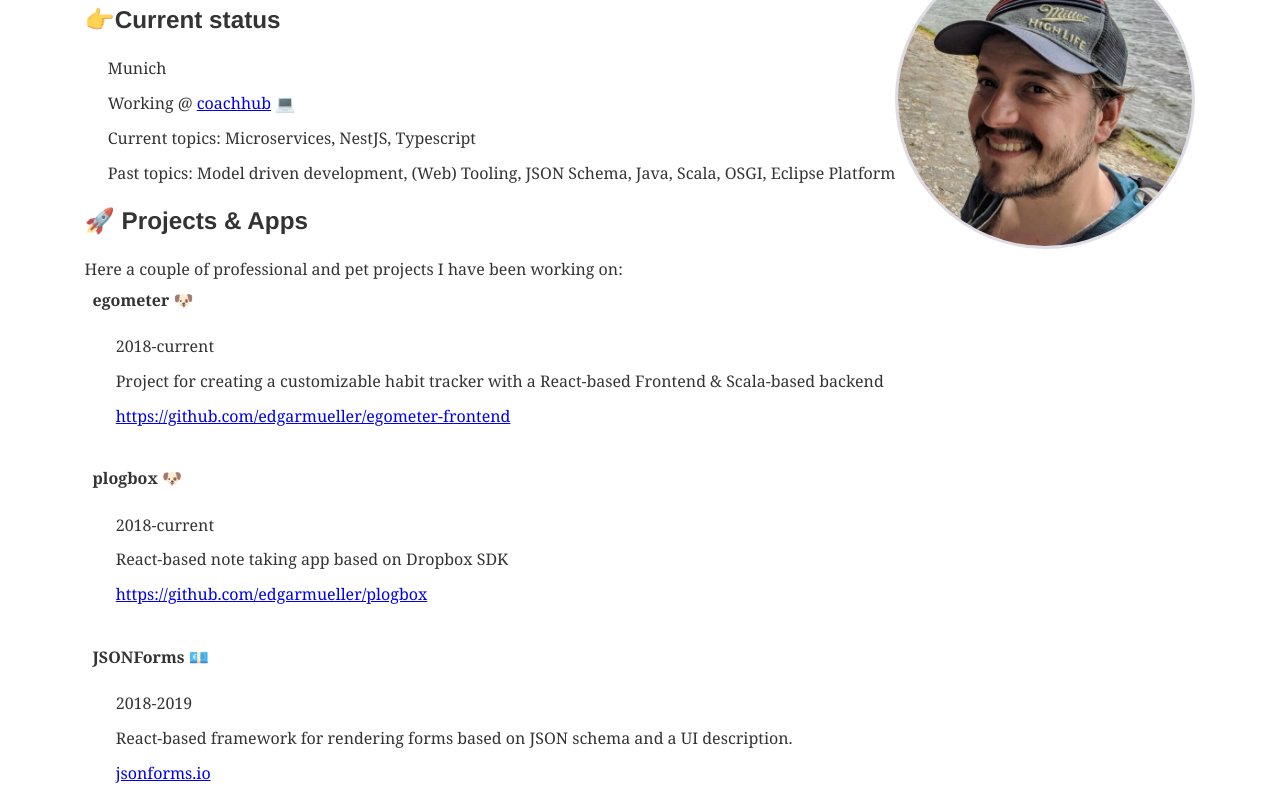
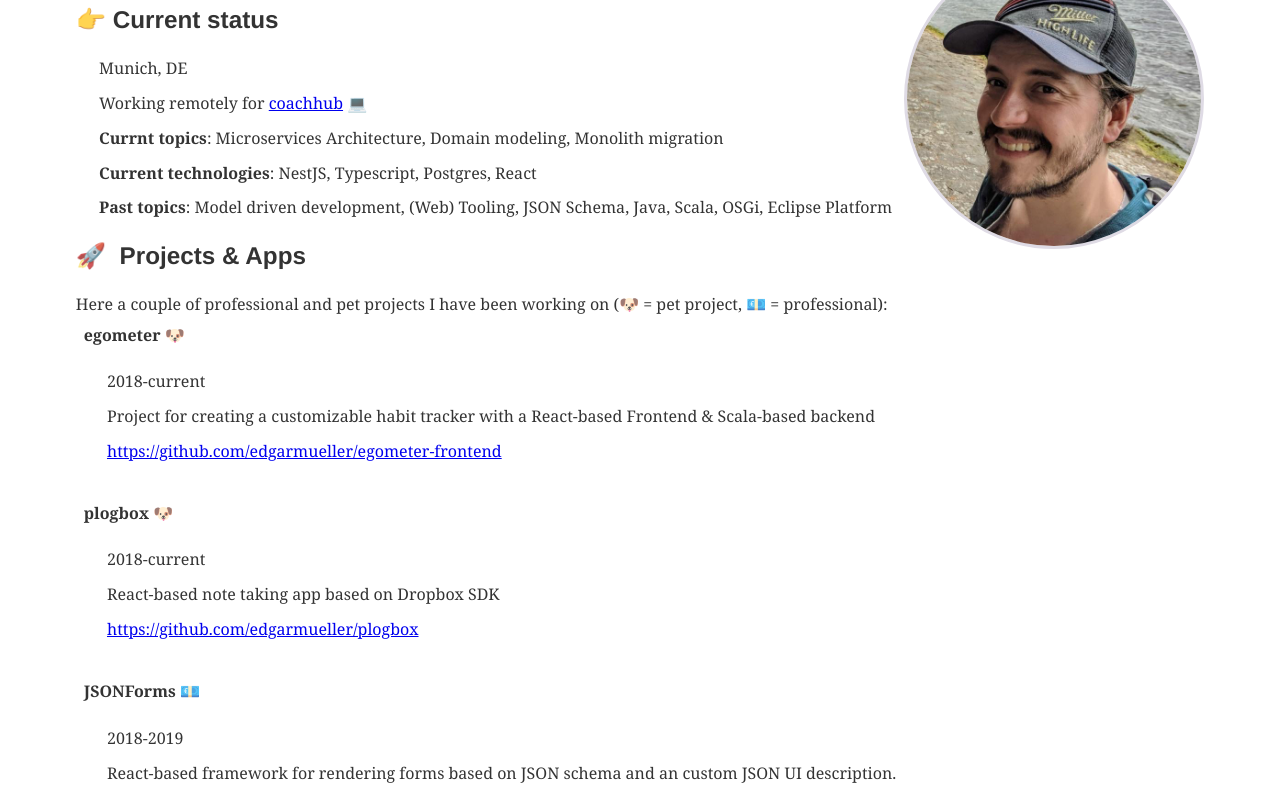
Before and after one commit to edgarmueller/about, a Gatsby site: page / in a window 1280 px wide. Shown: the part 67-857 px from the top of the page. Built offline with nearby package versions, Linux system fonts and the light colour scheme; Gatsby itself is replaced by a stand-in of ours; some packages are replaced by stand-ins of ours.

Commit message:
Update deps & general info

```diff
--- a/content/projects/jsonforms/index.md
+++ b/content/projects/jsonforms/index.md
@@ -6,4 +6,4 @@
 type: professional
 ---
 
-React-based framework for rendering forms based on JSON schema and a UI description.
+React-based framework for rendering forms based on JSON schema and an custom JSON UI description.
--- a/src/components/About.js
+++ b/src/components/About.js
@@ -4,12 +4,13 @@
 
 const About = () => (
   <div>
-    <h2><span role="img" aria-label="current status">👉</span>Current status</h2>
+    <h2><span role="img" aria-label="current status">👉&nbsp;</span>Current status</h2>
     <ul style={noListStyle}>
-      <li>Munich</li>
-      <li>Working @ <a href="https://coachhub.io">coachhub</a> <span role="img" aria-label="programming">💻</span></li>
-      <li>Current topics: Microservices, NestJS, Typescript</li>
-      <li>Past topics: Model driven development, (Web) Tooling, JSON Schema, Java, Scala, OSGI, Eclipse Platform</li>
+      <li>Munich, DE</li>
+      <li>Working remotely for <a href="https://coachhub.io">coachhub</a> <span role="img" aria-label="programming">💻</span></li>
+      <li><strong>Currnt topics</strong>: Microservices Architecture, Domain modeling, Monolith migration</li>
+      <li><strong>Current technologies</strong>: NestJS, Typescript, Postgres, React</li>
+      <li><strong>Past topics</strong>: Model driven development, (Web) Tooling, JSON Schema, Java, Scala, OSGi, Eclipse Platform</li>
     </ul>
   </div>
 );
--- a/src/components/Project.js
+++ b/src/components/Project.js
@@ -16,8 +16,8 @@
   render() {
     return (
       <div>
-        <h2><span role="img" aria-label="rocketship">🚀 </span> Projects &amp; Apps</h2>
-        Here a couple of professional and pet projects I have been working on:
+        <h2><span role="img" aria-label="rocketship">🚀&nbsp;</span> Projects &amp; Apps</h2>
+        Here a couple of professional and pet projects I have been working on (🐶 = pet project, 💶 = professional):
         {this.getData()
           .map(project => {
             return (
```
Also changed, not shown: package.json (+8 -8 lines), 1 other file.
